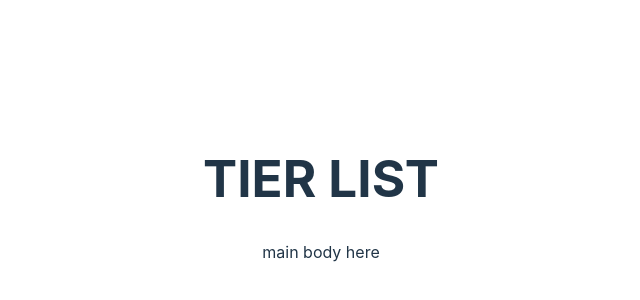
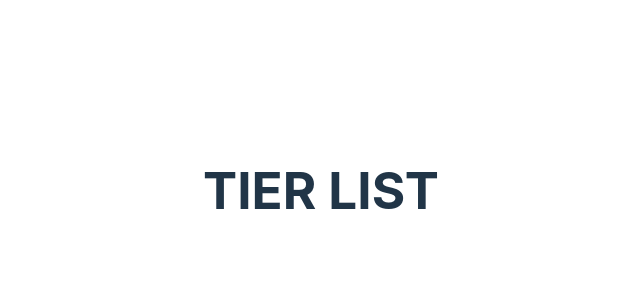
Before and after one commit to Selenestica/tier-list-maker, a React (Vite) app: page / in a window 1280 px wide. Shown: the part 210-510 px from the top of the page, without its empty margins (319-959 px from the left). Built offline with nearby package versions, Linux system fonts and the light colour scheme.

Commit message:
Update App.jsx

```diff
--- a/src/App.jsx
+++ b/src/App.jsx
@@ -7,7 +7,6 @@ function App() {
     return (
         <>
             <h1>TIER LIST</h1>
-            <div>main body here</div>
         </>
     );
 }
```
